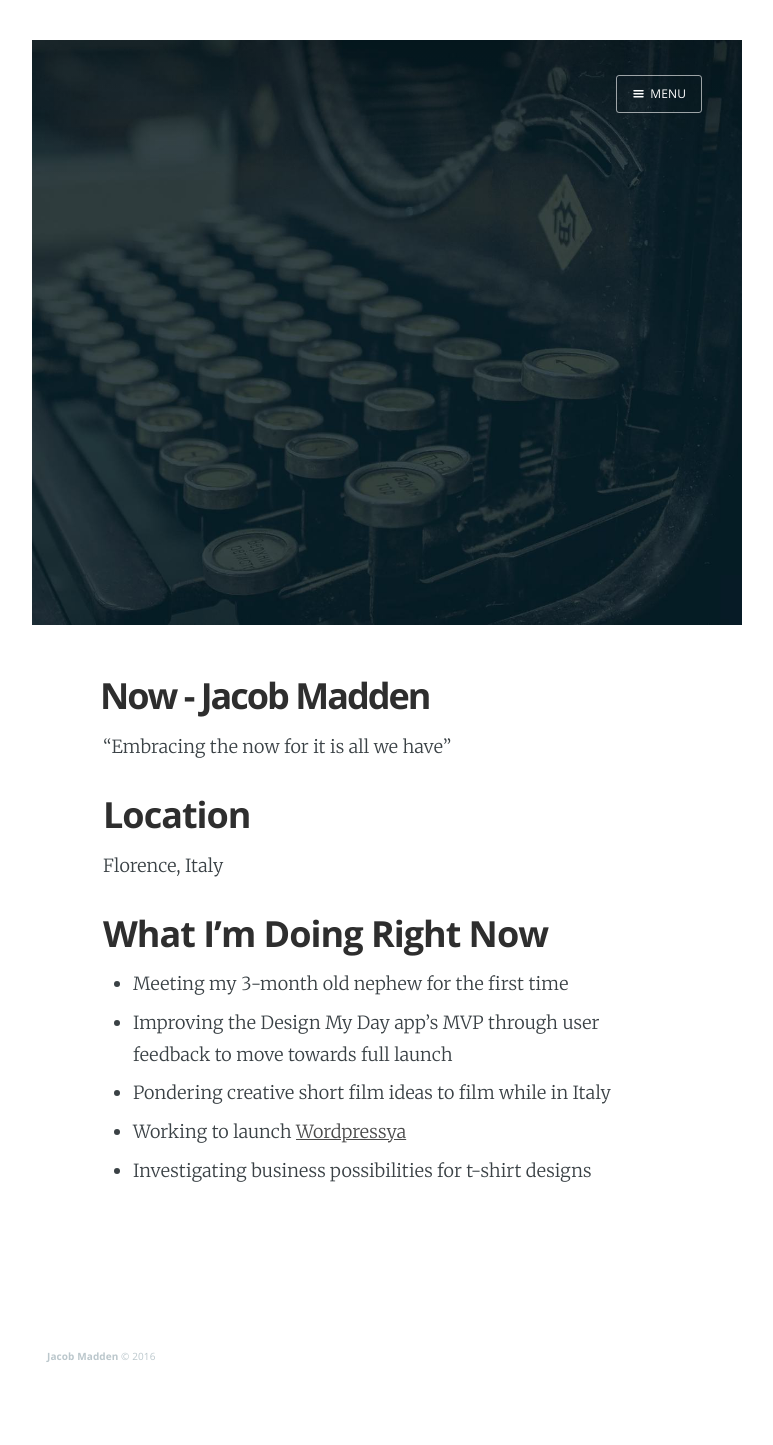
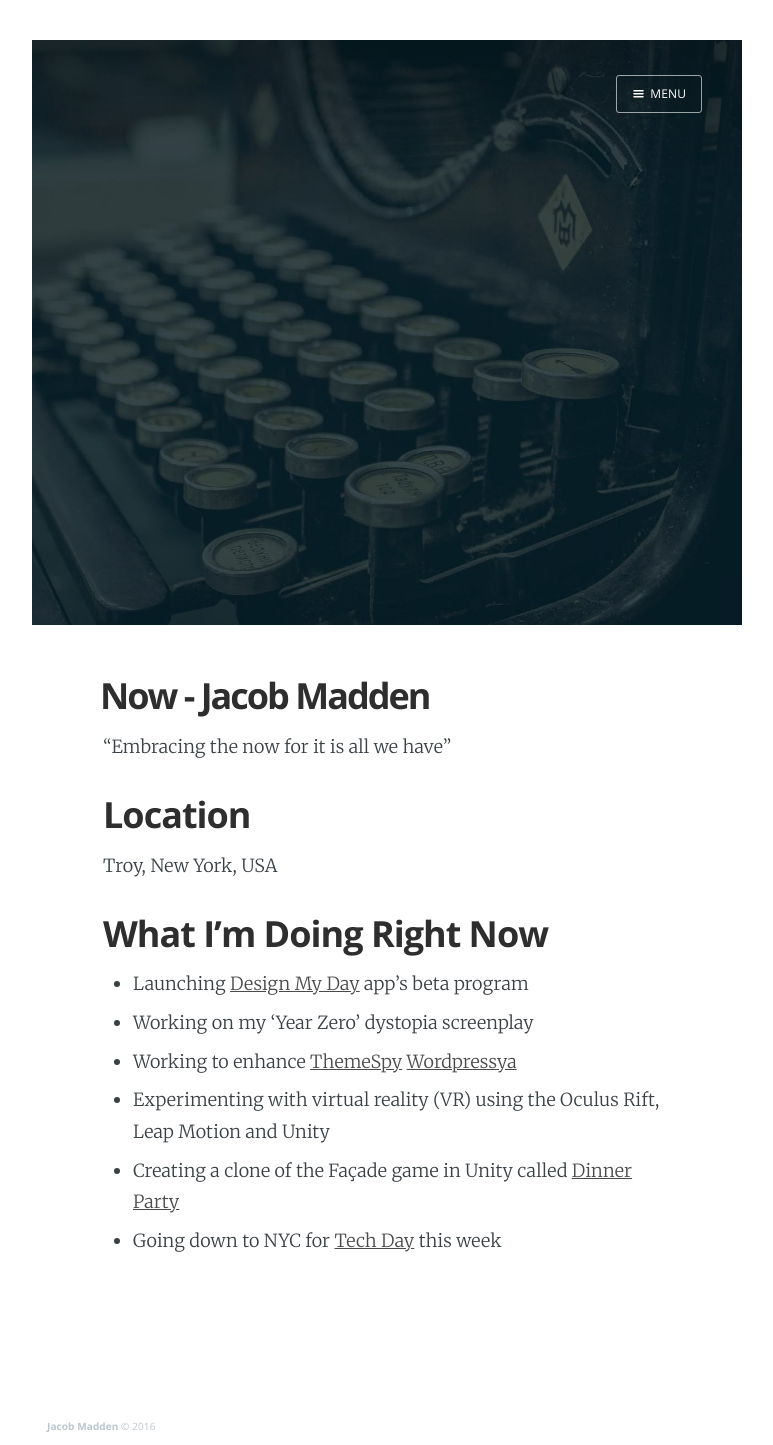
Before and after one commit to jagatfx/jmadden, a Jekyll site: the page built from public-src/now.md, in a window 1280 px wide. Shown: the whole page, without its empty margins (253-1026 px from the left). Built offline with Jekyll 4.4.1, drawn with Linux system fonts in a browser that asks for light colours; nearby versions of some CDN libraries; Markdown is read by kramdown in place of the engine named in the settings; before the commit the page ends 1375 px from its top, so only the background shows below that.

Commit message:
updated now page

```diff
--- a/Gemfile
+++ b/Gemfile
@@ -1,5 +1,5 @@
 source 'https://rubygems.org'
-ruby '2.2.2'
+ruby '2.2.3'
 gem 'jekyll'
 gem 'jekyll-sitemap'
 gem 'jekyll-paginate'
--- a/public-src/now.md
+++ b/public-src/now.md
@@ -11,12 +11,13 @@ current: now
 
 ## Location
 
-Florence, Italy
+Troy, New York, USA
 
 ## What I'm Doing Right Now
 
-* Meeting my 3-month old nephew for the first time
-* Improving the Design My Day app's MVP through user feedback to move towards full launch
-* Pondering creative short film ideas to film while in Italy
-* Working to launch [Wordpressya](http://www.wordpressya.com)
-* Investigating business possibilities for t-shirt designs
+* Launching [Design My Day](http://www.designmyday.co) app's beta program
+* Working on my 'Year Zero' dystopia screenplay
+* Working to enhance [ThemeSpy](http://www.themespy.com) [Wordpressya](http://www.wordpressya.com)
+* Experimenting with virtual reality (VR) using the Oculus Rift, Leap Motion and Unity
+* Creating a clone of the Façade game in Unity called [Dinner Party](https://github.com/jagatfx/dinnerparty)
+* Going down to NYC for [Tech Day](https://techdayhq.com/new-york) this week
--- a/public/about/index.html
+++ b/public/about/index.html
@@ -52,7 +52,7 @@
 </head>
 
 
-<body class="page-template nav-closed">
+<body class="post nav-closed">
 
     <div class="nav">
     <h3 class="nav-title">Menu</h3>
--- a/public/author/casper/rss.xml
+++ b/public/author/casper/rss.xml
@@ -15,7 +15,7 @@
 	  <title>The Beginning</title>
 	  <link>http://jmadden.org//casper/2015/11/18/the-beginning/</link>
 	  <author>Jacob Madden</author>
-	  <pubDate>2015-11-18T00:00:00+01:00</pubDate>
+	  <pubDate>2015-11-18T00:00:00-05:00</pubDate>
 	  <guid>http://jmadden.org//casper/2015/11/18/the-beginning/</guid>
 	  <description><![CDATA[
 	     <p>Inspired by <a href="https://sivers.org" target="_blank">Derek Sivers</a> and his <a href="http://nownownow.com" target="_blank">nownownow.com</a>, I've created a simple space for me to add what I am doing and what is going on in life.</p>
--- a/public/sitemap.xml
+++ b/public/sitemap.xml
@@ -25,7 +25,4 @@
 <url>
 <loc>http://jmadden.org//tag/content/</loc>
 </url>
-    <url>
-      <loc>http://jmadden.org//casper/2015/11/18/the-beginning/</loc>
-    </url>
 </urlset>
--- a/public/tag/beginning/rss.xml
+++ b/public/tag/beginning/rss.xml
@@ -15,7 +15,7 @@
 	  <title>The Beginning</title>
 	  <link>http://jmadden.org//casper/2015/11/18/the-beginning/</link>
 	  <author>Jacob Madden</author>
-	  <pubDate>2015-11-18T00:00:00+01:00</pubDate>
+	  <pubDate>2015-11-18T00:00:00-05:00</pubDate>
 	  <guid>http://jmadden.org//casper/2015/11/18/the-beginning/</guid>
 	  <description><![CDATA[
 	     <p>Inspired by <a href="https://sivers.org" target="_blank">Derek Sivers</a> and his <a href="http://nownownow.com" target="_blank">nownownow.com</a>, I've created a simple space for me to add what I am doing and what is going on in life.</p>
--- a/public/tag/content/rss.xml
+++ b/public/tag/content/rss.xml
@@ -15,7 +15,7 @@
 	  <title>The Beginning</title>
 	  <link>http://jmadden.org//casper/2015/11/18/the-beginning/</link>
 	  <author>Jacob Madden</author>
-	  <pubDate>2015-11-18T00:00:00+01:00</pubDate>
+	  <pubDate>2015-11-18T00:00:00-05:00</pubDate>
 	  <guid>http://jmadden.org//casper/2015/11/18/the-beginning/</guid>
 	  <description><![CDATA[
 	     <p>Inspired by <a href="https://sivers.org" target="_blank">Derek Sivers</a> and his <a href="http://nownownow.com" target="_blank">nownownow.com</a>, I've created a simple space for me to add what I am doing and what is going on in life.</p>
```
Also changed, not shown: other parts of public/sitemap.xml (+1 -1 lines), public/now/index.html (+8 -7 lines), Gemfile.lock. Lines whose indentation alone changed are shown as unchanged.
